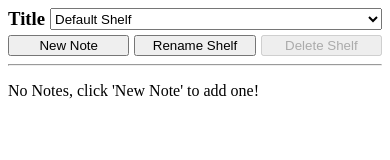
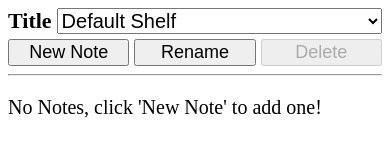
Before and after one commit to TotalChris/totalchris.github.io, a plain HTML site: page index.html in a window 390 px wide. Drawn offline with Linux system fonts and the light colour scheme.

Commit message:
Font Size Changes

```diff
--- a/index.html
+++ b/index.html
@@ -15,10 +15,10 @@
             </div>
             <div id="tools">
               <button id="tNewNote">New Note</button>
+              <button id="tClose">Close</button>
               <button id="tDelete">Delete</button>
-              <button id="tClose">Close</button>
-              <button id="tRenameShelf">Rename Shelf</button>
-              <button id="tDeleteShelf">Delete Shelf</button>
+              <button id="tRenameShelf">Rename</button>
+              <button id="tDeleteShelf">Delete</button>
             </div>
         </div>
         <hr>
--- a/title.css
+++ b/title.css
@@ -23,6 +23,12 @@ input{
     margin-bottom: 5px;
 }
 @media screen and (max-width: 600px){
+    #shelflist{
+        font-size: 20px;
+    }
+    h3{
+        font-size: 22px;
+    }
     #toolbar{
         flex-wrap: wrap;
     }
@@ -33,5 +39,14 @@ input{
     }
     #tools button{
         width: -webkit-fill-available;
+        font-size: 18px;
     }
+    p{
+        font-size: 20px;
+
+    }
+    #doc, #docname {
+        font-size: 20px;
+    }
+
 }
```
